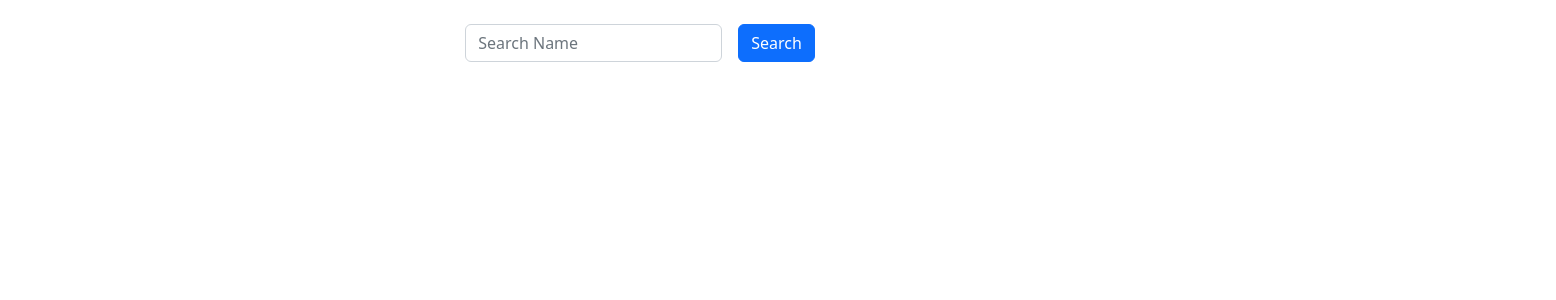
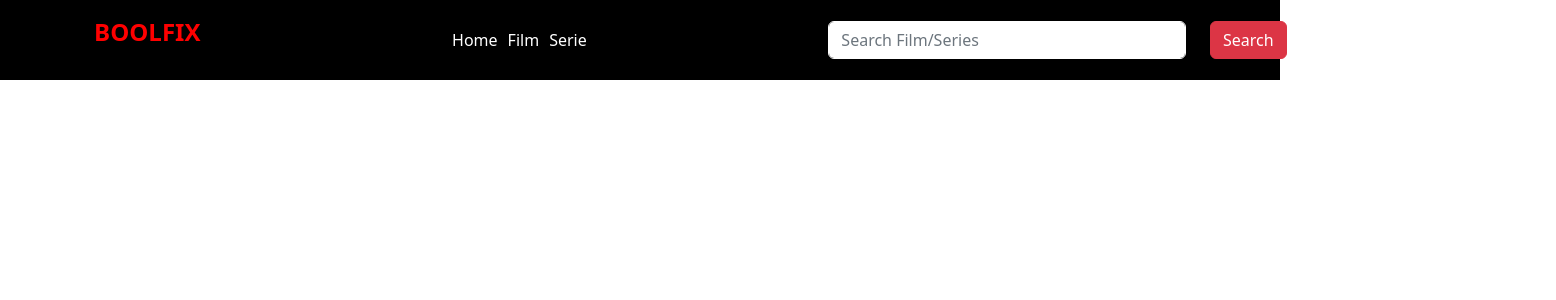
Before and after one commit to SalvatoreVillano/vite-boolflix, a Vue app: page / in a window 1280 px wide. Shown: the top 300 px of the page, 1556 px wide, since content can reach past the window. Built offline with nearby package versions, Linux system fonts and the light colour scheme.

Commit message:
header done (insomma)

```diff
--- /dev/null
+++ b/src/assets/styles/partials/_mixins.scss
@@ -0,0 +1,5 @@
+@mixin dflex {
+    display: flex;
+    flex-flow: row nowrap;
+    align-items: center;
+}
--- a/src/components/HeaderComponent.vue
+++ b/src/components/HeaderComponent.vue
@@ -1,19 +1,27 @@
 <template>
-    <div class="container p-4 d-flex justify-content-center">
-        <form class="row row-cols-lg-auto g-3 align-items-center" @submit.prevent="searchMovie">
+    <header>
+        <div class="container p-4 d-flex justify-content-between">
+            <div class="logoText">
+                <p class="fs-4 fw-bold">BOOLFIX</p>
+            </div>
+            <div class="section">
+                <span>Home</span>
+                <span>Film</span>
+                <span>Serie</span>
+            </div>
+            <form class="row g-2" @submit.prevent="searchMovie">
                 <div class="col-12">
                     <label class="visually-hidden" for="charactername">Search Movie</label>
-                <input type="text" class="form-control" id="inlineFormInputGroupUsername" placeholder="Search Name"
-                    v-model.trim="store.movieName">
+                    <input type="text" class="form-control" id="inlineFormInputGroupUsername"
+                        placeholder="Search Film/Series" v-model.trim="store.movieName">
                 </div>
-
-
                 <div class="col-12">
-                <button type="submit" class="btn btn-primary" @click="searchMovie">Search</button>
+                    <button type="submit" class="btn btn-danger ms-3" @click="searchMovie">Search</button>
                 </div>
 
             </form>
         </div>
+    </header>
 </template>
 
 <script>
@@ -34,5 +42,39 @@ export default {
 </script>
 
 <style lang="scss" scoped>
+@use '../assets/styles/partials/variables' as *;
+@use '../assets/styles/partials/mixins' as *;
 
+header {
+    @include dflex;
+    position: sticky;
+    top: 0;
+    background-color: black;
+    height: 80px;
+
+    .logoText {
+        color: red;
+    }
+
+    .section {
+
+        @include dflex;
+
+        span {
+            margin-left: 10px;
+            color: white;
+
+
+        }
+    }
+
+    form {
+        @include dflex;
+
+        .form-control {
+            border: 1px solid white;
+            color: red;
+        }
+    }
+}
 </style>
--- a/src/components/ItemList.vue
+++ b/src/components/ItemList.vue
@@ -1,6 +1,6 @@
 <template>
     <section>
-        <div class="container">
+        <div class="container-fluid">
             <div class="row">
                 <div v-for="(item, index) in store.movieList" :key="item.id" class="col-12 col-sm-6 col-md-4 col-lg-3">
                     <CardComponent :movie='item' />
@@ -28,5 +28,7 @@ export default {
 </script>
 
 <style lang="scss" scoped>
-
+.container-fluid {
+    background-color: rgb(95, 94, 94);
+}
 </style>
```
Lines whose indentation alone changed are shown as unchanged.
